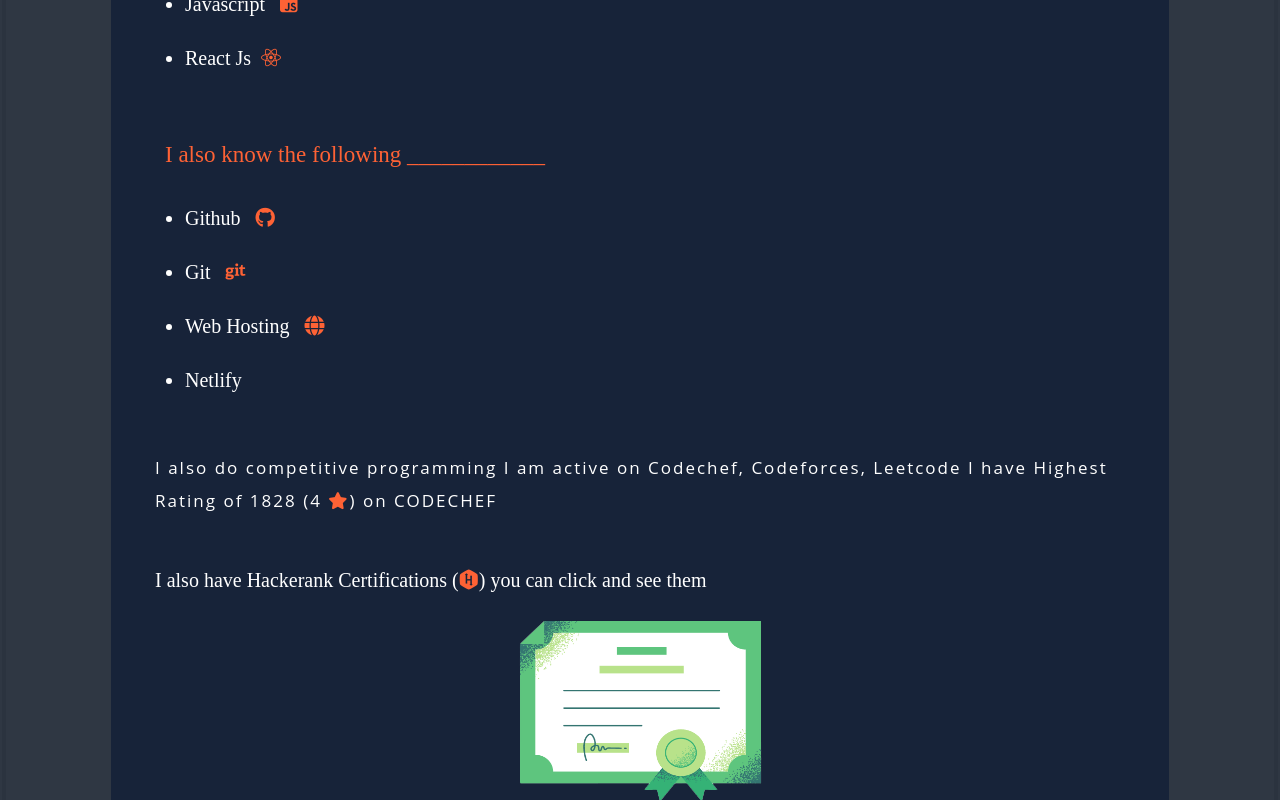
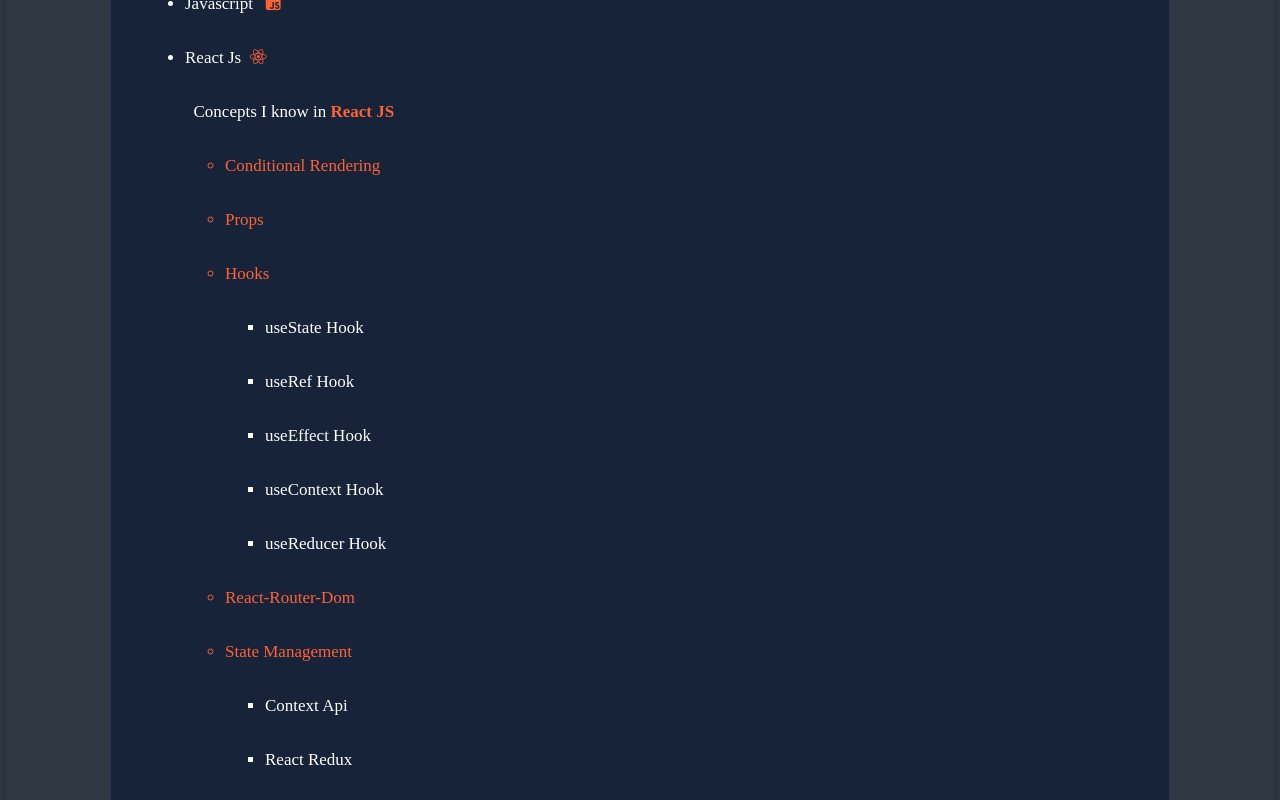
Before and after one commit to ankitsingh2105/Portfolio, a React (Create React App) app: page / in a window 1280 px wide. Shown: the part 1900-2700 px from the top of the page. Built offline with nearby package versions, Linux system fonts and the light colour scheme; a web font is replaced by a local one.

Commit message:
added skills

```diff
--- a/public/index.html
+++ b/public/index.html
@@ -18,7 +18,7 @@
 
   <link href="https://fonts.googleapis.com/css2?family=Amatic+SC:wght@700&family=Cedarville+Cursive&family=Pacifico&family=Cormorant+Upright:wght@700&family=Raleway:wght@100;200&family=Roboto+Slab:wght@700&family=Secular+One&display=swap"" rel="stylesheet">
 
-  <title>Hi, I'm Ankit  🏷</title>
+  <title>⚡ Ankit's Portfolio ⚡</title>
 </head>
 
 <body>
@@ -26,5 +26,4 @@
   <div id="root"></div>
   <script src="https://kit.fontawesome.com/d4c2d1725b.js" crossorigin="anonymous"></script>
 </body>
-<!-- family=Cedarville+Cursive -->
 </html>
--- a/src/COMPONENTS/Newhome.jsx
+++ b/src/COMPONENTS/Newhome.jsx
@@ -65,12 +65,8 @@ export default function Newhome() {
     const [coloring, setcoloring] = useState({})
     const [reverse, setreverse] = useState({})
     const [borderblue, setborderblue] = useState({})
-    // let colorOfText = "#FF5757";  //orange one
     let colorOfText = "#fe6235";  //orange one
-    // let colorOfText = "#8636cc"
     const ChangeTheme = (colorOfText) => {
-        // if (daynight && sunmoon=== ) {
-        // document.body.style.backgroundImage = `url(${back2})`;
         setcoloring({
             color: 'black'
         })
@@ -83,13 +79,13 @@ export default function Newhome() {
         document.body.style.background = 'white'
         document.body.style.backgroundPosition = 'center';
         setsunmoon('🌚')
-        // document.body./style.fontFamily = "'Courier New', Courier, monospace"
         setbackblacktowhite({
             border: '.2px solid rgb(0, 0, 0)',
         })
         setgreetings({
             color: `${colorOfText}`,
             textShadow: ".2px .2px 0px black",
+            // fontSize : "23px"
         })
         setgreetings2({
             color: `${colorOfText}`,
@@ -135,13 +131,8 @@ export default function Newhome() {
             background: colorOfText,
         })
         setdaynight(false);
-        // }
-        // else {
-        //     document.body.style.background = 'red';
-
     }
     const DarkMode = () => {
-        // else {
         setborderblue({
             borderColor: '#fe6235'
         })
@@ -332,7 +323,31 @@ export default function Newhome() {
                         <li style={whitetoblack} className='lik'>HTML5 &nbsp;        <i style={greetingstyle} class="fa-brands fa-html5"></i></li>
                         <li style={whitetoblack} className='lik'>CSS3&nbsp;&nbsp;    <i style={greetingstyle} class="fa-brands fa-css3-alt"></i></li>
                         <li style={whitetoblack} className='lik'>Javascript &nbsp;   <i style={greetingstyle} class="fa-brands fa-square-js"></i></li>
-                        <li style={whitetoblack} className='lik'>React Js&nbsp;&nbsp;<i style={greetingstyle} class="fa-brands fa-react"></i></li>
+                        <li style={whitetoblack} className='lik'>React Js&nbsp;&nbsp;<i style={greetingstyle} class="fa-brands fa-react"></i>
+                            <br />
+                            &nbsp;&nbsp;Concepts I know in <strong className='Mca' style={greetingstyle}>React JS</strong></li>
+                        <ul className='lost'>
+                            <li style={greetingstyle} className='lik'>Conditional Rendering</li>
+                            <li style={greetingstyle} className='lik'>Props</li>
+                            <li style={greetingstyle} className='lik'>Hooks
+                                <ul className='lost'>
+                                    <li style={whitetoblack} className='lik'>useState Hook</li>
+                                    <li style={whitetoblack} className='lik'>useRef Hook</li>
+                                    <li style={whitetoblack} className='lik'>useEffect Hook</li>
+                                    <li style={whitetoblack} className='lik'>useContext Hook</li>
+                                    <li style={whitetoblack} className='lik'>useReducer Hook</li>
+                                </ul>
+                            </li>
+                            <li style={greetingstyle} className='lik'>React-Router-Dom</li>
+                            <li style={greetingstyle} className='lik'>State Management </li>
+                            <ul className='lost'>
+                                <li style={whitetoblack} className='lik'>Context Api</li>
+                                <li style={whitetoblack} className='lik'>React Redux</li>
+                            </ul>
+                            <li style={greetingstyle} className='lik'>Axios</li>
+                            <li style={greetingstyle} className='lik'>Jest for Unit testing</li>
+                            <li style={greetingstyle} className='lik'>Lazy loading</li>
+                        </ul>
                     </ul>
                     <div className="languages" style={greetingstyle}>
                         I also know the following  ____________
@@ -371,15 +386,6 @@ export default function Newhome() {
             {/* First page end */}
 
 
-
-
-
-
-
-
-
-
-
             {/* Second page */}
             <div className="first" style={blacktowhite} ref={work} >
                 <div className="section" style={sectioncolor}>
@@ -402,6 +408,7 @@ export default function Newhome() {
                         <ul className='lost'>
                             <li style={whitetoblack} className='lik'>HashTag Bakery - Bakery and Flower shop</li>
                             <li style={whitetoblack} className='lik'>KK Food Haldwani - Family Restaurant</li>
+                            <li style={whitetoblack} className='lik'>AnkitSinghChauhan.tech - Portfolio Website</li>
                         </ul>
                         <div className="languages" style={greetingstyle}>
                             The Personal Projects I have added here____________
@@ -417,6 +424,11 @@ export default function Newhome() {
                         <div style={whitetoblack} className='lik'>link to all below</div>
                         <img className='actingthinking align2 ' src={actingthinking} alt="" />
                     </div>
+                </div>
+
+
+                {/*  first one */}
+                <div className="section" style={sectioncolor}>
                     <div className="languages">
                         <div className="number1" style={whitetoblack}>001.</div>
                         <div className="bakery" style={greetingstyle} >HASHTAG BAKERY <br /> (hashtagbakery.in  )</div>
@@ -427,10 +439,11 @@ export default function Newhome() {
                         <br />
                         I used <strong className='string' style={greetingstyle}>REACT</strong> as library and used concepts like props, hooks
                         (useState, useEffect, useRef, useContext) and <strong className='string' style={greetingstyle}>React-Router-Dom </strong>
-                        to switch between pages faster. Created a customized layout for the website and a cart so that users can easily place the order.
+                        to switch between pages faster. Created a customized layout for the website and a
+                        <strong className='string' style={greetingstyle}> Cart </strong> so that users can easily place the order.
                         <br></br>
                         <br></br>
-                        Used <strong className='string' style={greetingstyle}>Context Api </strong>to manage global data, which was consumed using
+                        Used <strong className='string' style={greetingstyle}>Context Api </strong> as state manager to manage global data, which was consumed using
                         <strong className='string' style={greetingstyle}> useContext Hook. </strong> Had to manage few states so prefered Context Api over
                         <strong className='string' style={greetingstyle}> React Redux.</strong>
                         <br /><br />
@@ -464,11 +477,10 @@ export default function Newhome() {
                         </a>
                     </div>
                     <div>.</div>
-
                 </div>
 
 
-
+                {/*  second project */}
                 <div className="section" style={sectioncolor}>
                     <div>
                     </div>
@@ -519,6 +531,42 @@ export default function Newhome() {
             </div>
 
 
+            {/* third project */}
+
+            <div className='first first1' style={blacktowhite}>
+
+                <div className="section" style={sectioncolor}>
+                    <div>
+                    </div>
+                    <div className="languages">
+                        <div className="number1" style={whitetoblack}>003.</div>
+                        <div className="bakery" style={greetingstyle} >Portfolio Website<br /> <small style={whitetoblack}>(React JS)</small><br /> </div>
+                    </div>
+                    <p className="info_para" style={whitetoblack}>
+                        I created my <strong style={greetingstyle} className='string'>Portfolio Website </strong> using React JS to showcase my work I have completed so far
+                        <br />
+                        <br />
+                        I used <strong style={greetingstyle} className='string'>NETLIFY</strong> to host the website and <strong style={greetingstyle} className='string'>GITHUB </strong>
+                        to deploy the project on netlify. I used hostinger for <strong style={greetingstyle} className='string'>domain</strong> name.
+                        <br />
+                    </p>
+                    <div>
+                        <a target="_blank" rel="noopener noreferrer" href="https://github.com/ankitsingh2105/Portfolio" className='align' style={{ flexDirection: "column" }}>
+                            <i style={greetingstyle} class="fa-brands fa-github stack"></i>
+                        </a>
+                        <div style={whitetoblack} className='visit'>Code</div>
+                    </div>
+                    {/* <hr /> */}
+                    <div className="links">
+                        <a className="github" href="https://ankitsinghchauhan.tech/" target="_blank" rel="noopener noreferrer" style={greetingstyle}>
+                            ANKITSINGHCHAUHNA.TECH
+                        </a>
+                    </div>
+                    <div>.</div>
+                </div>
+            </div>
+
+
             {/*  third  one demo */}
             <div className='first first1' style={blacktowhite}>
 
@@ -526,7 +574,7 @@ export default function Newhome() {
                     <div>
                     </div>
                     <div className="languages">
-                        <div className="number1" style={whitetoblack}>003.</div>
+                        <div className="number1" style={whitetoblack}>004.</div>
                         <div className="bakery" style={greetingstyle} >Weather Web App<br /> <small style={whitetoblack}>(Vanilla JS)</small><br /> </div>
                     </div>
                     <p className="info_para" style={whitetoblack}>
@@ -582,7 +630,7 @@ export default function Newhome() {
                     <div>
                     </div>
                     <div className="languages">
-                        <div className="number1" style={whitetoblack}>004.</div>
+                        <div className="number1" style={whitetoblack}>005.</div>
                         <div className="bakery" style={greetingstyle} >Spell Quiz<br /> <small style={whitetoblack}>(Vanilla JS)</small><br /> </div>
                     </div>
                     <p className="info_para" style={whitetoblack}>
@@ -628,7 +676,7 @@ export default function Newhome() {
                     <div>
                     </div>
                     <div className="languages">
-                        <div className="number1" style={whitetoblack}>005.</div>
+                        <div className="number1" style={whitetoblack}>006.</div>
                         <div className="bakery" style={greetingstyle} >Background Color Change<br />  <small style={whitetoblack}>(Vanilla JS)</small><br /> </div>
                     </div>
                     <p className="info_para" style={whitetoblack}>
@@ -663,7 +711,7 @@ export default function Newhome() {
                     <div>
                     </div>
                     <div className="languages">
-                        <div className="number1" style={whitetoblack}>006.</div>
+                        <div className="number1" style={whitetoblack}>007.</div>
                         <div className="bakery" style={greetingstyle} >Contest Informer<br /> <small style={whitetoblack}>(Vanilla JS)</small><br /> </div>
                     </div>
                     <p className="info_para" style={whitetoblack}>
@@ -799,8 +847,6 @@ export default function Newhome() {
             {/* Third page end */}
 
 
-
-            {/*  todo : floating buttons end */}
             <div className="movetotop" onClick={(() => scrollSection(top))} style={backgroundYellotoorange}>
                 <i class="fa-solid fa-arrow-up"></i>
             </div>
@@ -813,13 +859,6 @@ export default function Newhome() {
             <button className="change_theme thirdColor" ref={icon} onClick={() => ChangeTheme('#fab005')} >
 
             </button>
-            {/* <button className="change_theme forthcolor" ref={icon} onClick={()=>ChangeTheme('rgb(198 204 54)')} >
-
-            </button> */}
-            {/* floating buttons end */}
-
-
-            {/*  floating socaila media baby! */}
 
             <div className="align2 socialMedia" >
                 <a href="https://stackoverflow.com/users/19757319/ankit?tab=topactivity" className='hovering' target="_blank" rel="noopener noreferrer">
@@ -842,11 +881,11 @@ export default function Newhome() {
 
         </>
         // Project end
-
         // Last updated on 7 october 2022
         // Last updated on 9 october 2022
         // Last updated on 10 october 2022  => (added dark mode) 1:39am , 10:46am
         // Last updated on 8 Novermber 2022 => (added stackOverflow link and removed errors) : 2:45PM
         // Last updated on 11 Novermber 2022 => (added new project [rest API]) : 4:15PM
+        // Last Updated on 15 January 2023
     )
 }
--- a/src/COMPONENTS/home.css
+++ b/src/COMPONENTS/home.css
@@ -120,7 +120,7 @@ body::-webkit-scrollbar-thumb {
 .design {
     font-family: "Cormorant Upright", serif;
     font-size: 21px;
-    letter-spacing: 0px;
+    letter-spacing: 0.6px;
     color: #f1f1f1;
 }
 
@@ -313,6 +313,7 @@ h1 {
 
 .lik {
     color: white;
+    font-size: 17px;
 }
 
 
@@ -1048,7 +1049,7 @@ li {
     }
 
     .section {
-        margin: 20px 126px 50px 126px;
+        margin: 70px 126px 50px 126px;
     }
 
     .resume {
```
Also changed, not shown: src/COMPONENTS/Screenshot_20230116-204105.png (added).
